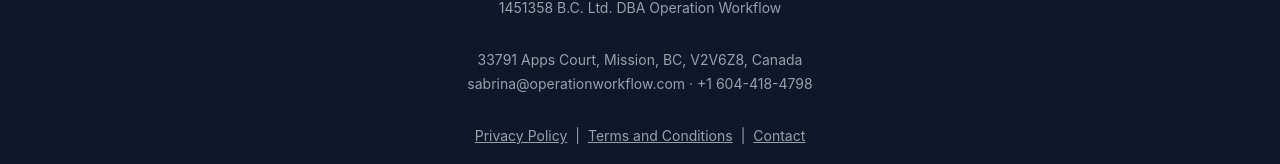
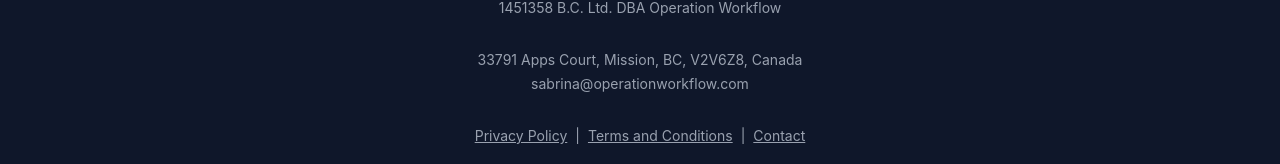
Before and after one commit to SabrinaOWF/OWF, a Next.js app: page / in a window 1280 px wide. Shown: the part 3123-3287 px from the top of the page. Built offline with nearby package versions, Linux system fonts and the light colour scheme.

Commit message:
Update layout.tsx

```diff
--- a/src/app/layout.tsx
+++ b/src/app/layout.tsx
@@ -94,7 +94,7 @@ function Footer() {
 
         <div className="mb-8 text-sm text-gray-400 space-y-1">
           <div>33791 Apps Court, Mission, BC, V2V6Z8, Canada</div>
-          <div>sabrina@operationworkflow.com · +1 604-418-4798</div>
+          <div>sabrina@operationworkflow.com</div>
         </div>
 
         <p className="text-sm text-gray-400 mb-2">
```
